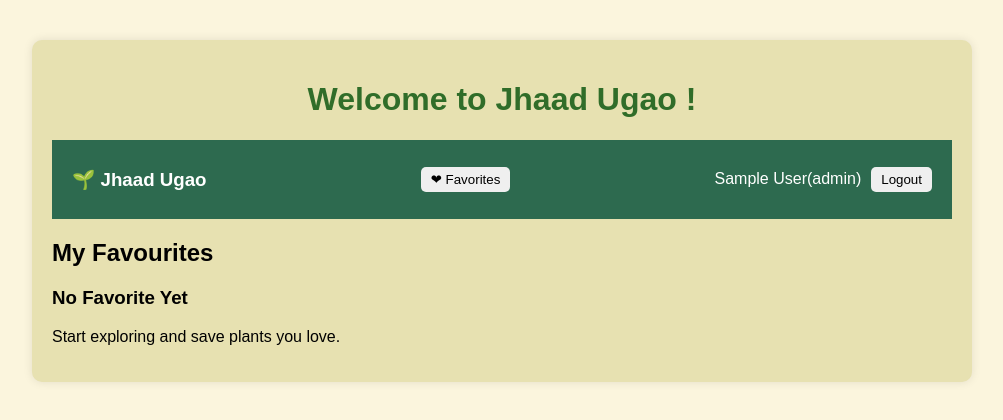
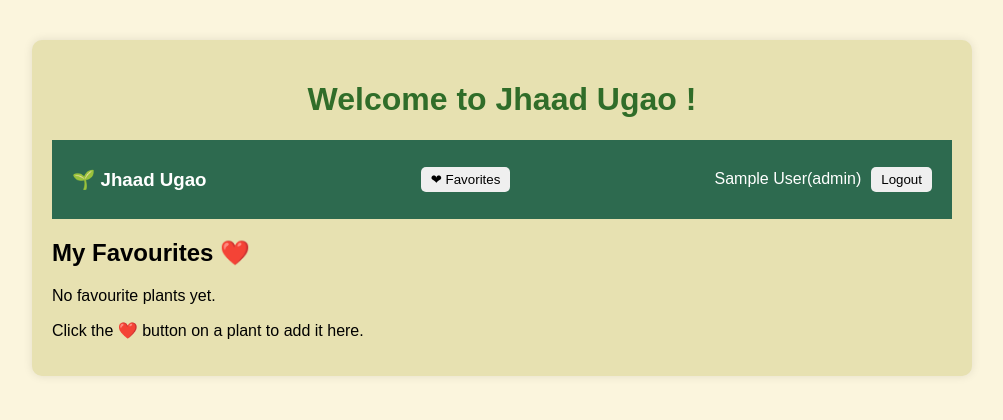
Before and after one commit to AnaghaDolse/nursery-management, a React (Create React App) app in the folder frontend/: page /favorites in a window 1280 px wide. Shown: the top 420 px of the page, without its empty margins (138-1141 px from the left). Built offline with nearby package versions, Linux system fonts and the light colour scheme; sample sign-in values are in the browser's storage.

Commit message:
Implemented favorites page with plant card integration - added favorites page, connected saved favorites from localStorage, reused PlantCard component, and improved favorites rendering flow

```diff
--- a/frontend/src/pages/Favourites.js
+++ b/frontend/src/pages/Favourites.js
@@ -1,30 +1,38 @@
 import { useSelector } from 'react-redux'
+import PlantCard from '../components/PlantCard'
+import { Navigate, useNavigate } from 'react-router-dom'
 
 const Favourites = () => {
+  const navigate = useNavigate()
   const { data } = useSelector((state) => state.plants)
 
-  const faovuriteIds = JSON.parse(localStorage.getItem('favourites')) || []
+  const faovuriteIds = JSON.parse(localStorage.getItem('favorites')) || []
 
   const favouritePlants = data.filter((plant) =>
     faovuriteIds.includes(plant._id),
   )
+  // ✅ Add condition here
+  if (favouritePlants.length === 0) {
+    return (
+      <div>
+        <h2>My Favourites ❤️</h2>
+        <p>No favourite plants yet.</p>
+        <p>Click the ❤️ button on a plant to add it here.</p>
+      </div>
+    )
+  }
+
   return (
     <div>
       <h2>My Favourites</h2>
 
-      {favouritePlants.length === 0 ? (
-        <div>
-          <h3>No Favorite Yet</h3>
-          <p>Start exploring and save plants you love.</p>
-        </div>
-      ) : (
-        favouritePlants.map((plant) => (
-          <div key={plant._id}>
-            <h3>{plant.name}</h3>
-            <p>₹{plant.price}</p>
-          </div>
-        ))
-      )}
+      <button onClick={() => navigate('/add-plant')}>← Back to plant</button>
+
+      <div className='plant-grid'>
+        {favouritePlants.map((plant) => (
+          <PlantCard key={plant._id} plant={plant} />
+        ))}
+      </div>
     </div>
   )
 }
```
